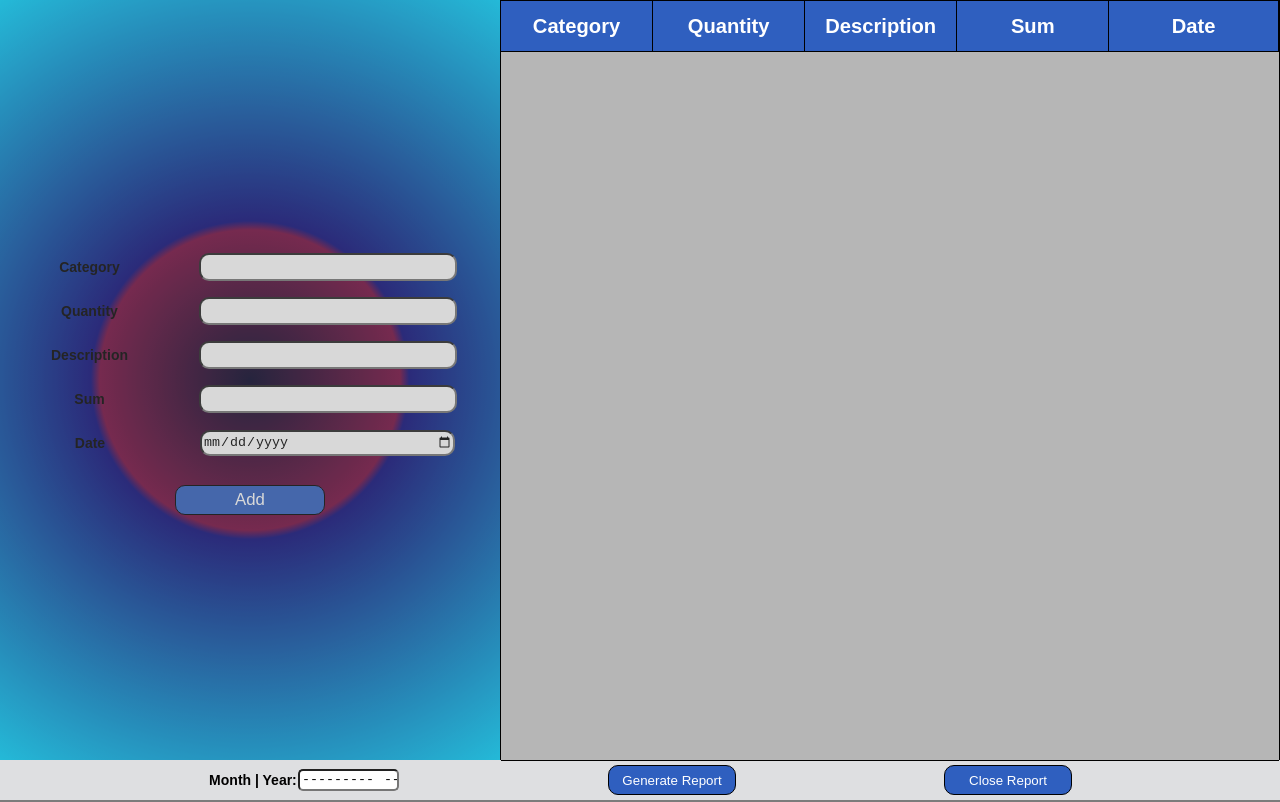
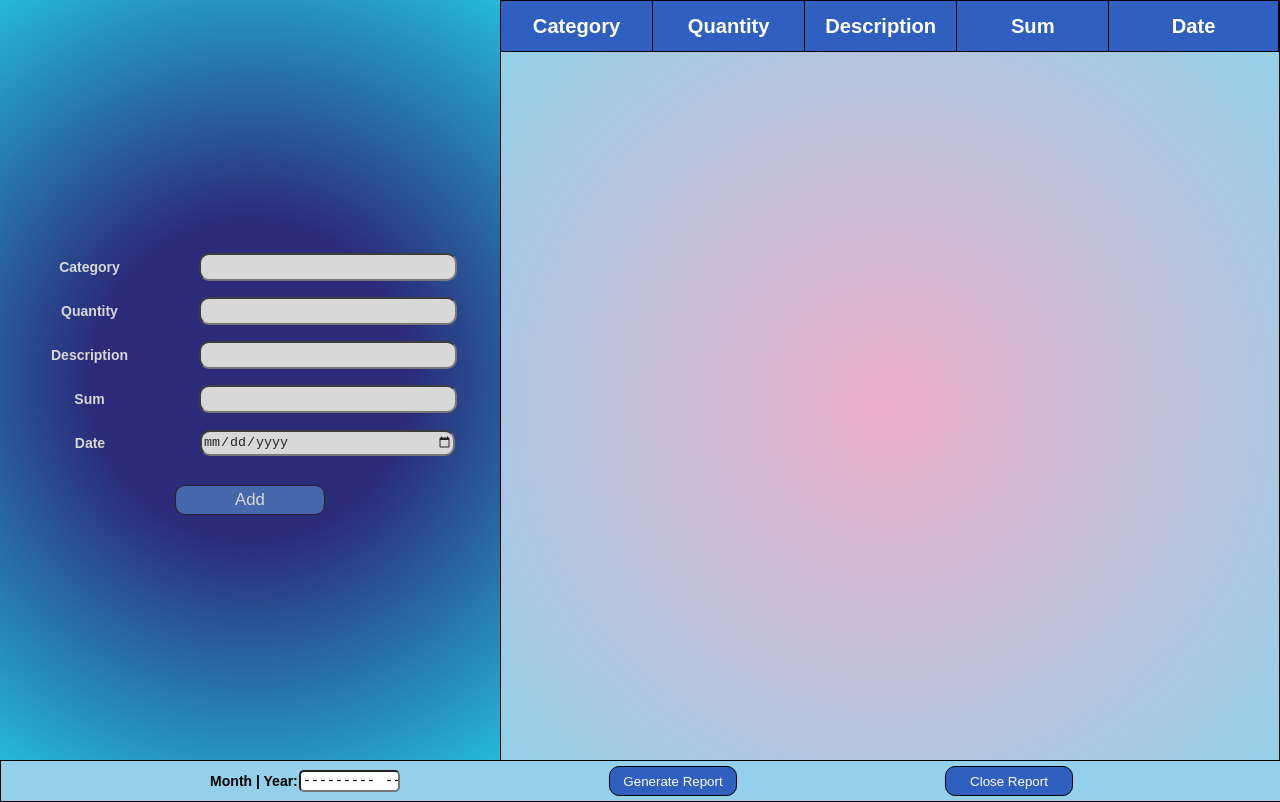
Before and after one commit to OrenPin/cost_manager_project_fed, a React (Create React App) app: page / in a window 1280 px wide. Built offline with nearby package versions, Linux system fonts and the light colour scheme.

Commit message:
making sure everything good

```diff
--- a/src/App.css
+++ b/src/App.css
@@ -65,6 +65,7 @@ body {
   width: 100%;
   height: calc(100% - 50px);
   max-height: calc(100% - 50px);
+  background: radial-gradient(circle, rgba(238,174,202,1) 0%, rgba(148,208,233,1) 100%);
   display: block;
   border-bottom: 1px solid black;
   overflow-y: scroll;
@@ -84,7 +85,6 @@ body {
   width: 100%;
   height: 30px;
   display: flex;
-  background: radial-gradient(circle, rgba(238,174,202,1) 0%, rgba(148,208,233,1) 100%);
   justify-content: space-between;
   align-items: center;
   color: black;
--- a/src/App.js
+++ b/src/App.js
@@ -1,19 +1,20 @@
-import React, { useEffect, useState } from "react";
-import Costs from "./Costs";
-import Report from "./Report";
-import ChooseDate from "./ChooseDate.js";
-import { saveData, getData } from "./localStorage";
-import './App.css'
-import Field from "./Field";
+import React, { useState } from "react";
+import { getData } from "./localStorage";
+import ChooseDate from "./chooseDate";
+import Report from "./report";
+import CostsForm from "./costsForm";
+import Field from "./field";
+import './app.css'
 
 
 function App() {
-    const [costs, setCosts] = useState([]);
-    const [visible, setVisible] = useState(true);
-    const [selectedMonth, setSelectedMonth] = useState(new Date().getMonth());
-    const [selectedYear, setSelectedYear] = useState(new Date().getFullYear());
-    const [displayedCosts, setDisplayedCosts] = useState([]);
+    const [costs, setCosts] = useState([]); // state that holds the costs values
+    const [visible, setVisible] = useState(true); // state that controls the visibility of the costs form or the report
+    const [selectedMonth, setSelectedMonth] = useState(new Date().getMonth()); // state that holds the selected month
+    const [selectedYear, setSelectedYear] = useState(new Date().getFullYear()); // state that holds the selected year
+    const [displayedCosts, setDisplayedCosts] = useState([]); // state that holds the costs that will be displayed in the report
 
+    // array of fields that will be displayed in the costs form and the report
     const fields = [
         new Field("Category", "text", "Category"),
         new Field("Quantity", "number", "Quantity"),
@@ -30,7 +31,6 @@ function App() {
     };
 
     // function that handles the change of the year selection
-
     const handleReportGeneration = async () => {
         setVisible(false);
         let costs = await getData('costs');
@@ -41,18 +41,17 @@ function App() {
         setDisplayedCosts(filteredCosts);
     };
 
+    // function that closes the report and displays the costs form
     const closeReport = () => {
         setVisible(true);
     };
 
-    useEffect(() => { }, [visible]);
-
-
+    // render the costs form or the report depending on the value of the visible state
     return (
         <div className="mainDiv">
             {
                 visible ?
-                    <Costs costs={costs} setCosts={setCosts} fields={fields} visible={visible} setVisible={setVisible} />
+                    <CostsForm costs={costs} setCosts={setCosts} fields={fields} visible={visible} setVisible={setVisible} />
                     :
                     <Report displayedCosts={displayedCosts} fields={fields} visible={visible} setVisible={setVisible} />
             }
--- a/src/Chart.js
+++ b/src/Chart.js
@@ -1,8 +1,12 @@
 import React from "react";
 import { PieChart, Pie, Cell, Tooltip } from "recharts";
 
+// component that renders the pie chart
 const ReportPieChart = ({ data }) => {
-    const COLORS = ['red', 'green', 'yellow', 'orange', 'purple', 'pink', 'brown', 'grey', 'black'];
+    // colors for the pie chart
+    const pieChartColors = ['red', 'yellow', 'orange', 'pink', 'brown', 'grey', 'black'];
+
+    // returns the pie chart
     return (
         <PieChart width={400} height={400} className="pieChart">
             <Pie
@@ -17,7 +21,9 @@ const ReportPieChart = ({ data }) => {
                 paddingAngle={2}
                 label
             >
-                {data?.map((entry, index) => <Cell key={index} fill={COLORS[index % COLORS.length]} />)
+
+                {//sets the colors for the pie chart parts
+                data?.map((entry, index) => <Cell key={index} fill={pieChartColors[index % pieChartColors.length]} />)
                 }
             </Pie>
             <Tooltip />
--- a/src/ChooseDate.css
+++ b/src/ChooseDate.css
@@ -1,11 +1,12 @@
 .chooseDateDiv {
     height: 5%;
     width: 100%;
-    background-color: rgb(222, 223, 225);
+    background-color: rgb(148,208,233);
     display: flex;
     justify-content: space-evenly;
     align-items: center;
     flex-direction: row;
+    border: 1px solid black;
   }
 
   .chooseDateDiv  span{
--- a/src/ChooseDate.js
+++ b/src/ChooseDate.js
@@ -1,4 +1,4 @@
-import './ChooseDate.css'
+import './chooseDate.css'
 
 function ChooseDate(props) {
     return (<div className='chooseDateDiv'>
--- a/src/Report.js
+++ b/src/Report.js
@@ -1,6 +1,6 @@
-import ReportPieChart from './Chart';
+import ReportPieChart from './chart';
 import { useEffect, useState } from 'react';
-import './Report.css';
+import './report.css';
 
 const Report = (props) => {
 
--- a/src/Cost.js
+++ b/src/costItem.js
@@ -1,4 +1,4 @@
-class Cost {
+class CostItem {
 
     constructor(Category, Quantity, Description, Sum, Date) {
         this.Category = capitalizeFirstLetter(Category);
@@ -19,4 +19,4 @@ const capitalizeFirstLetter = (string) => {
     return string.charAt(0).toUpperCase() + string.slice(1).toLowerCase();
 }
 
-export default Cost;
+export default CostItem;
--- a/src/Costs.css
+++ b/src/costsForm.css
@@ -14,7 +14,7 @@
     height: 100%;
     width: 500px;
     opacity: 0.7;
-    background: radial-gradient(circle, rgba(2,0,36,1) 0%, rgba(116,8,60,1) 33%, rgba(9,9,121,1) 35%, rgba(7,65,158,1) 53%, rgba(0,212,255,1) 100%);
+    background: radial-gradient(circle, rgba(9,9,121,1) 35%, rgba(7,65,158,1) 53%, rgba(0,212,255,1) 100%);
     display: flex;
     align-items: center;
     justify-content: center;
@@ -47,6 +47,7 @@
     justify-content: center;
     margin-right: 5px;
     font-weight: bold;
+    color: white;
    }
 
   .costsFormInput {
--- a/src/Costs.js
+++ b/src/costsForm.js
@@ -1,11 +1,11 @@
 import React, { useEffect, useState } from 'react';
 import { saveData } from './localStorage';
-import './Costs.css';
-import Cost from './Cost.js';
+import './costsForm.css';
+import CostItem from './costItem.js';
 
-const Costs = (props) => {
+const CostsForm = (props) => {
     // use state for the costs for useEffect rendering and the current cost for the form
-    const [currCost, setCurrCost] = useState(new Cost());
+    const [currCost, setCurrCost] = useState(new CostItem());
     const [costs, setCosts] = useState([]);
 
     // function that handles the change of the input fields
@@ -23,7 +23,7 @@ const Costs = (props) => {
         await saveData('costs', currCost);
         setCosts([...costs, currCost]);
         e.target.reset(); // reset the values in the inputs
-        setCurrCost(new Cost());
+        setCurrCost(new CostItem());
     };
 
     //function that renders the table after submit with use effect
@@ -72,4 +72,4 @@ const Costs = (props) => {
     );
 };
 
-export default Costs;
+export default CostsForm;
--- a/src/index.js
+++ b/src/index.js
@@ -1,5 +1,5 @@
 import React from 'react';
 import ReactDOM from 'react-dom';
-import App from './App.js';
+import App from './app.js';
 
 ReactDOM.render(<App />, document.getElementById('root'));
```
